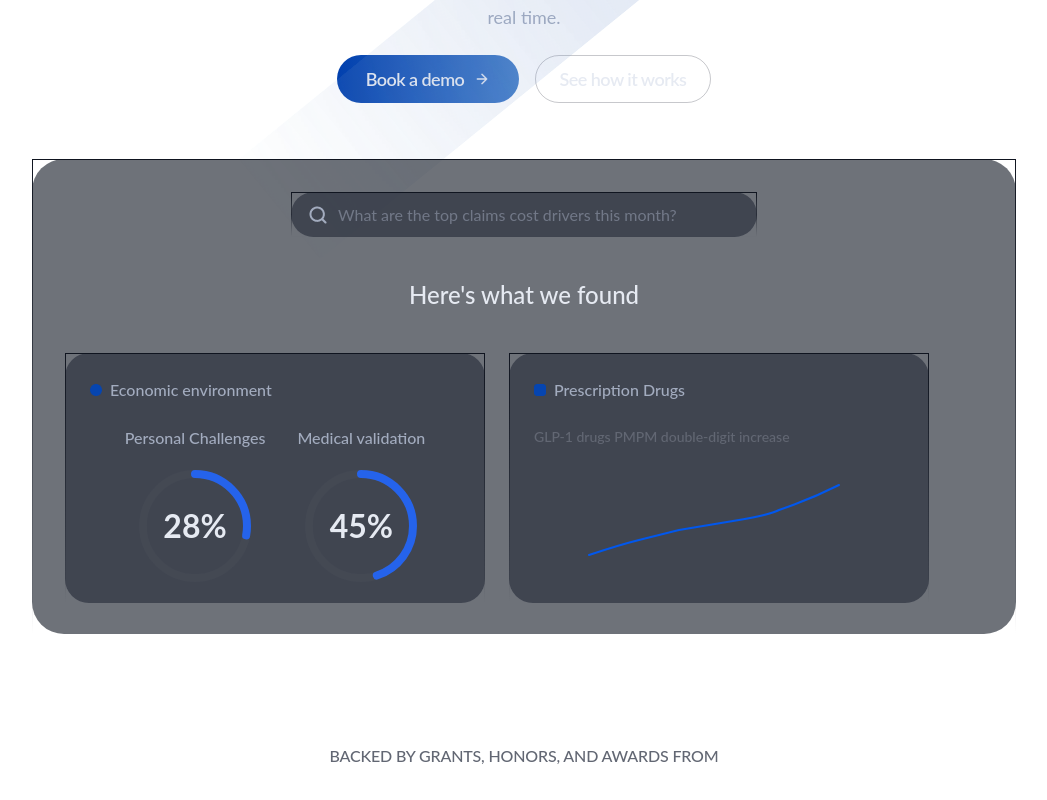
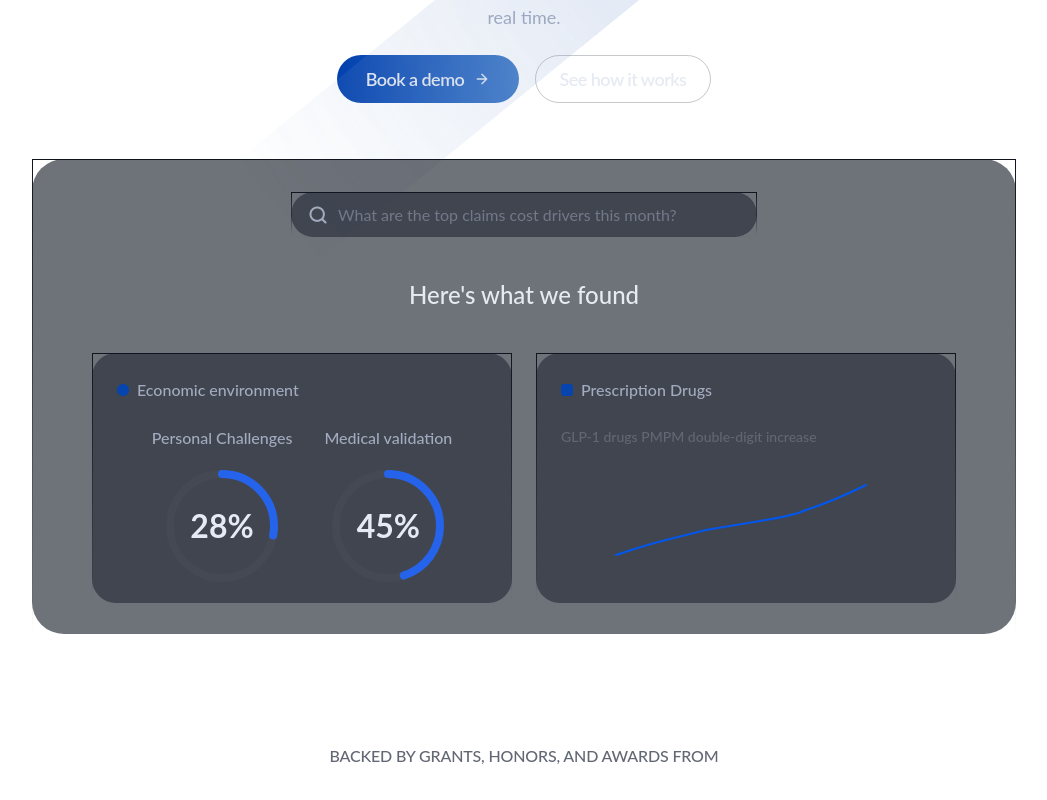
Before and after one commit to AntipasBen23/avenir-ai, a Next.js app: page / in a window 1280 px wide. Shown: the part 394-1194 px from the top of the page, without its empty margins (116-1163 px from the left). Built offline with nearby package versions, Linux system fonts and the light colour scheme.

Commit message:
adjusted styling on interactive section

```diff
--- a/src/app/components/InteractiveSection.tsx
+++ b/src/app/components/InteractiveSection.tsx
@@ -97,7 +97,7 @@
       </h2>
 
       {/* Two Boxes Container */}
-      <div className="flex gap-6">
+      <div className="flex gap-6 justify-center">
         {/* First Box - Economic Environment */}
         <div
           className="rounded-[24px] p-6"
```
